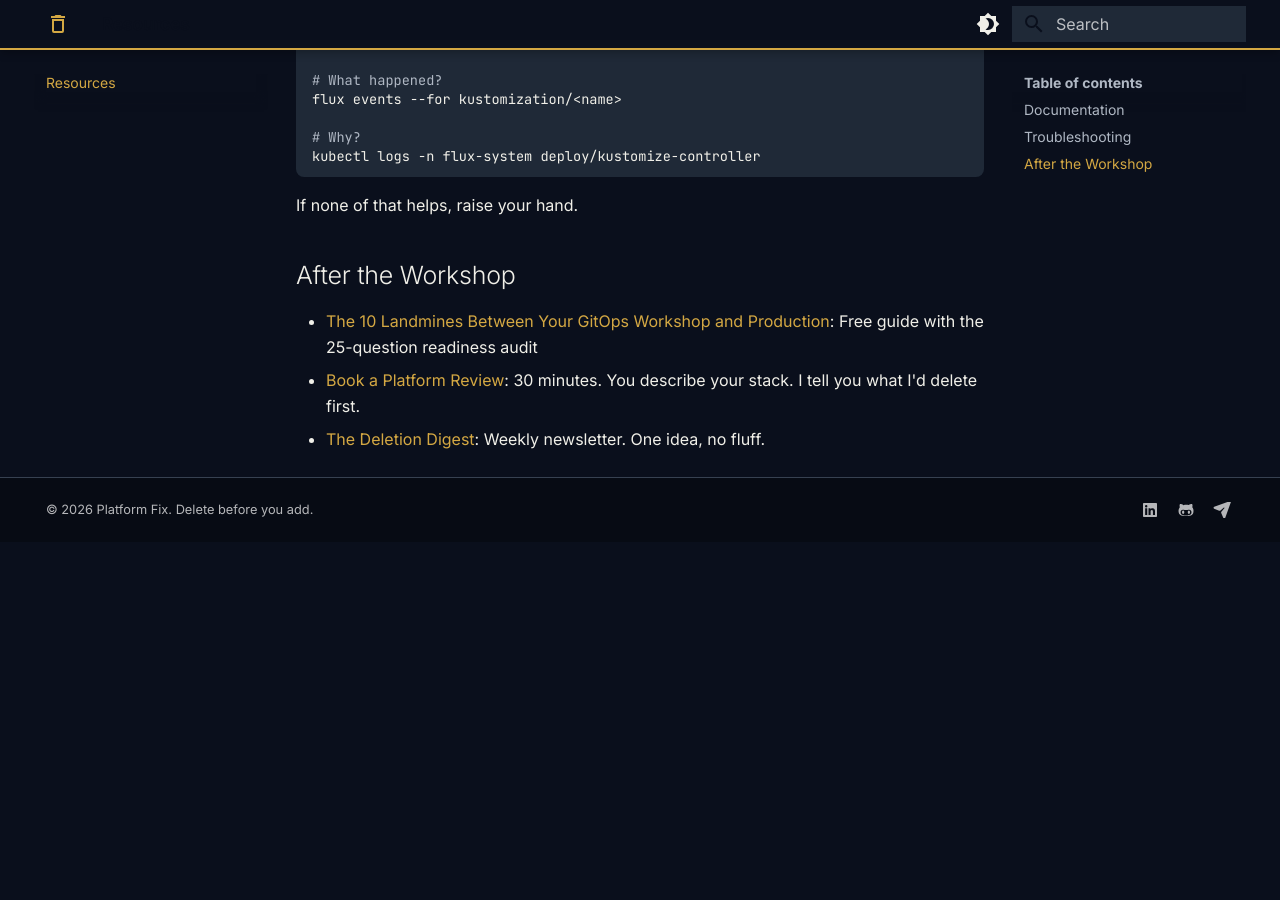
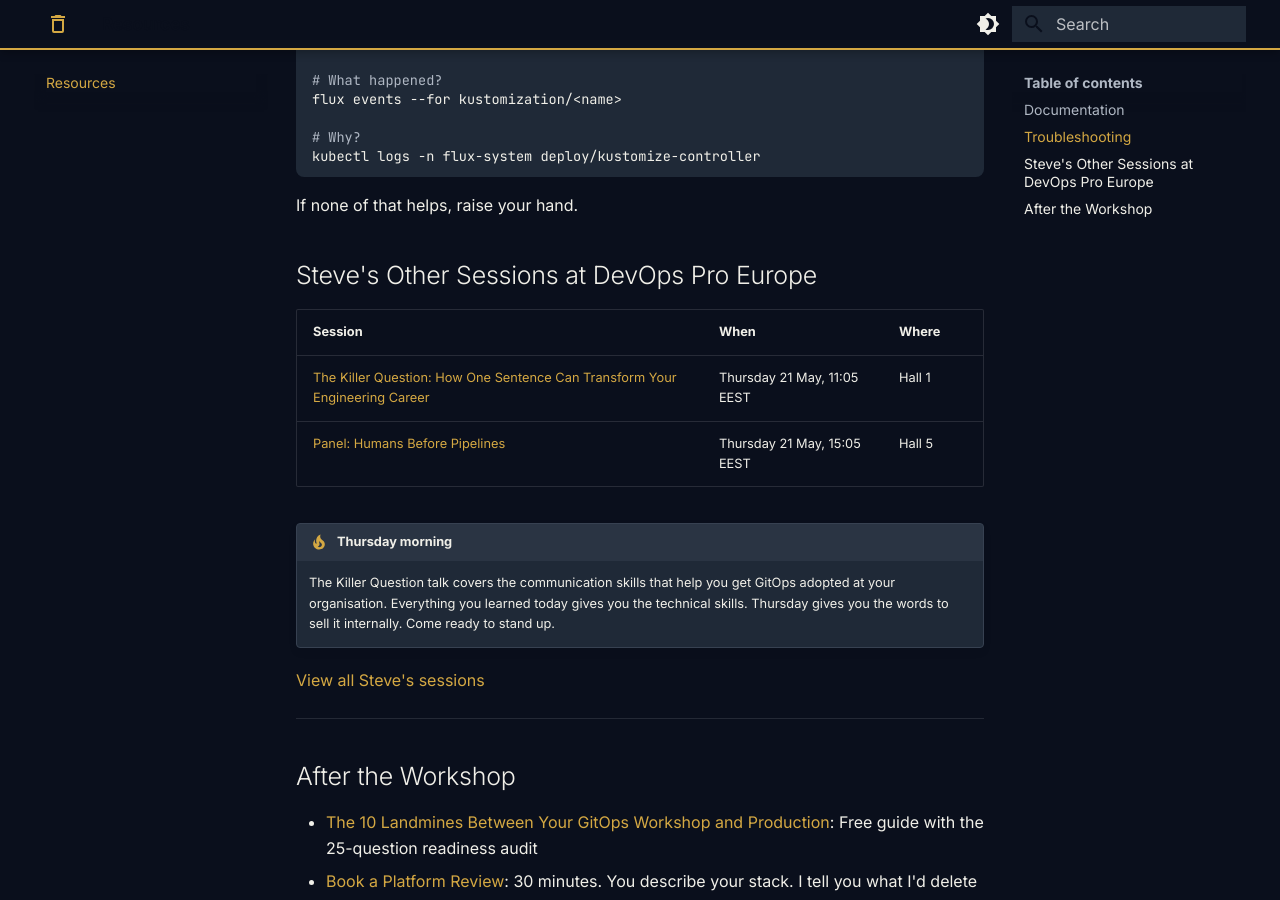
Before and after one commit to stevenwadeconsulting/gitops-fundamentals-lab, an MkDocs documentation site: the page built from docs/resources.md, in a window 1280 px wide and 900 px high, scrolled down 628 px. Built offline with MkDocs 1.6.1 and Material for MkDocs 9.7.7, drawn with Linux system fonts in a browser that asks for light colours; before the commit the page ends 1170 px from its top, so only the background shows below that.

Commit message:
Add Steve's other DevOps Pro Europe sessions to resources page

```diff
--- a/docs/resources.md
+++ b/docs/resources.md
@@ -28,6 +28,20 @@ kubectl logs -n flux-system deploy/kustomize-controller
 
 If none of that helps, raise your hand.
 
+## Steve's Other Sessions at DevOps Pro Europe
+
+| Session | When | Where |
+|---------|------|-------|
+| [The Killer Question: How One Sentence Can Transform Your Engineering Career](https://events.pinetool.ai/3574/#sessions/112257){ target="_blank" } | Thursday 21 May, 11:05 EEST | Hall 1 |
+| [Panel: Humans Before Pipelines](https://events.pinetool.ai/3574/#sessions/112287){ target="_blank" } | Thursday 21 May, 15:05 EEST | Hall 5 |
+
+!!! tip "Thursday morning"
+    The Killer Question talk covers the communication skills that help you get GitOps adopted at your organisation. Everything you learned today gives you the technical skills. Thursday gives you the words to sell it internally. Come ready to stand up.
+
+[View all Steve's sessions](https://events.pinetool.ai/3574/#speakers/1018504){ target="_blank" }
+
+---
+
 ## After the Workshop
 
 - [The 10 Landmines Between Your GitOps Workshop and Production](https://guides.platformfix.com/gitops-10-landmines){ target="_blank" }: Free guide with the 25-question readiness audit
```
